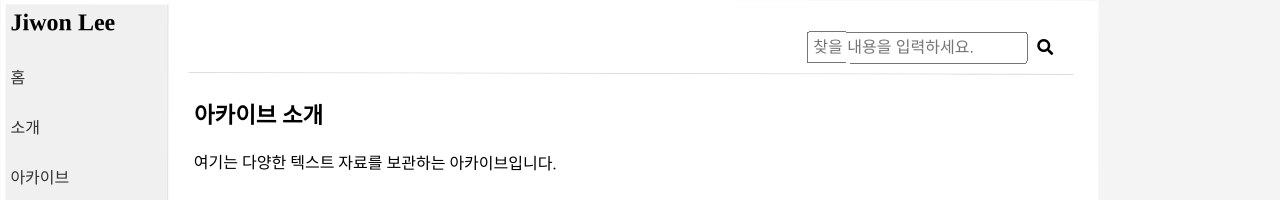
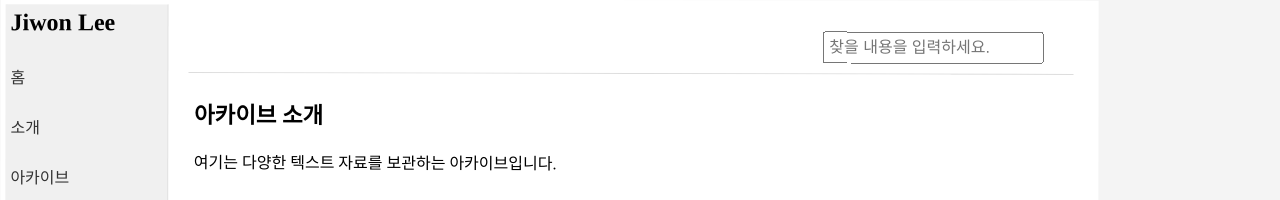
Before and after one commit to LfayeJ/archives, a Jekyll site: the page built from index.html, in a window 1280 px wide. Shown: the top 200 px of the page. Built offline with Jekyll 4.4.1, drawn with Linux system fonts in a browser that asks for light colours; some web fonts are replaced.

Commit message:
Update header.html

```diff
--- a/_includes/header.html
+++ b/_includes/header.html
@@ -1,6 +1,5 @@
 <header>
   <div class="gnb_search">
-    <link rel="stylesheet" href="https://cdnjs.cloudflare.com/ajax/libs/font-awesome/5.15.4/css/all.min.css">
     <s_search>
       <fieldset>
         <input type="text" name="[##_search_name_##]" value="" placeholder="찾을 내용을 입력하세요." onkeypress="if (event.keyCode == 13 ) { [##_search_onclick_submit_##] }">
```
